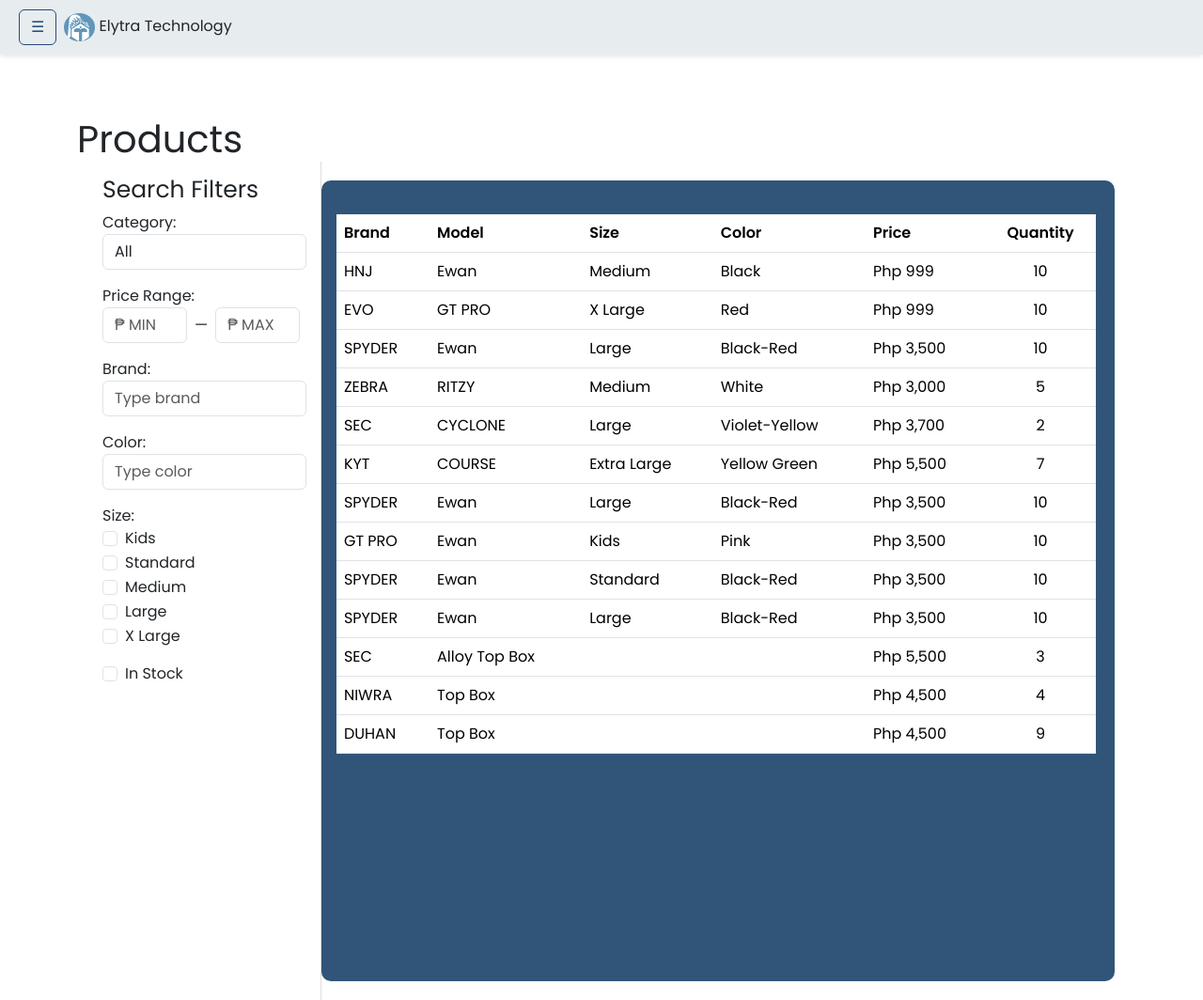
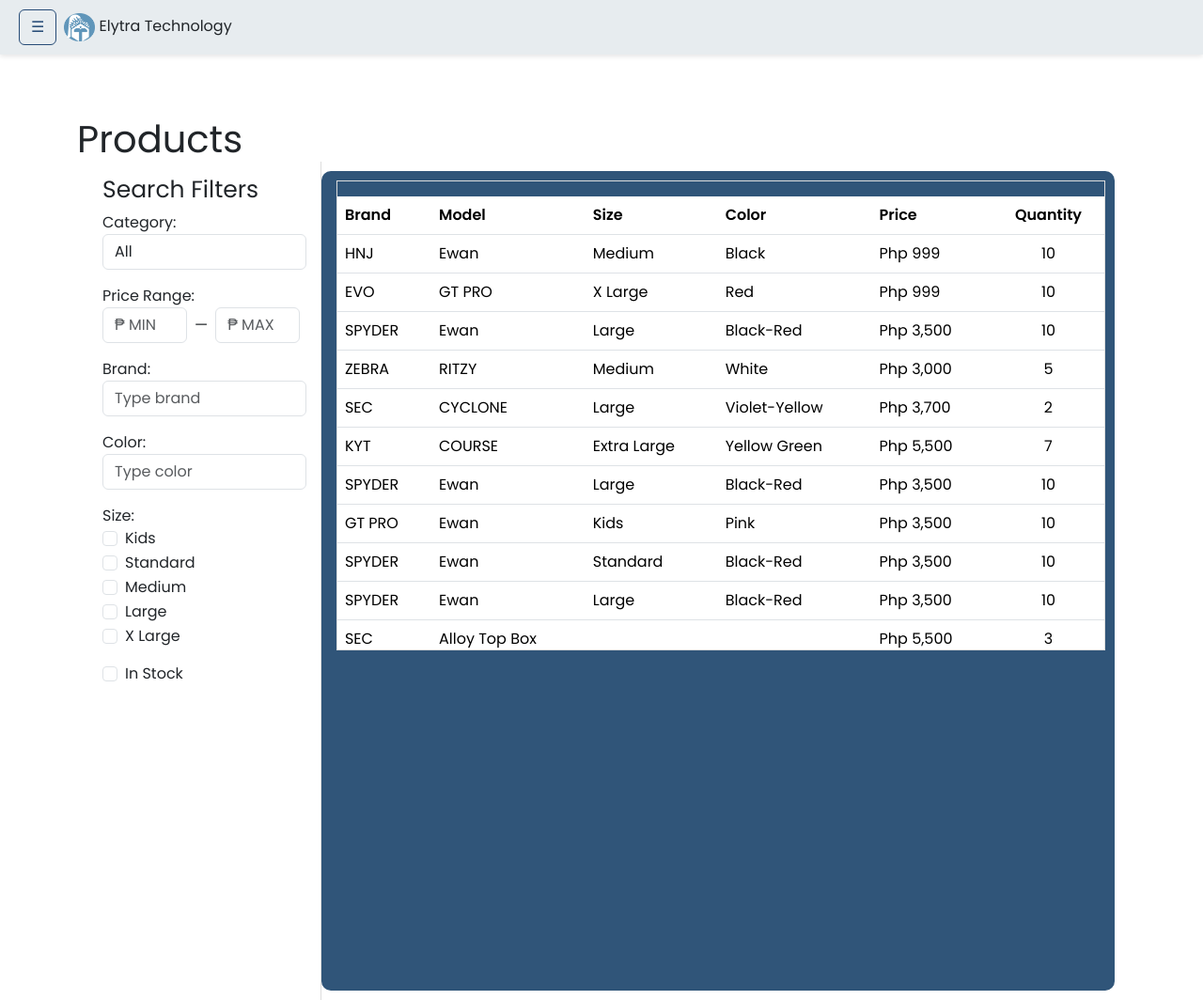
Before and after one commit to jc-pogi/chano, a Django app: page /products/ in a window 1280 px wide. Shown: the whole page at 94% size. Run offline with Django 5.2, Linux system fonts and the light colour scheme.

Commit message:
productTable
Naglagay ng scrollbar sa table

Things to do:
-Need to fix the size of the background color

```diff
--- a/etms_portal/etms_app/templates/productTable.html
+++ b/etms_portal/etms_app/templates/productTable.html
@@ -1,3 +1,4 @@
+<div class="table-container">
     <table class="table table-hover mt-3" id="{{ table_id }}">
         <thead>
             <tr>
@@ -130,20 +131,30 @@
             </tr>
         </tbody>
     </table>
-
-
+</div>
 
 <style>
+/* Scrollable table container */
+.table-container {
+    max-height: 500px; /* Adjust the height */
+    overflow-y: auto;
+    border: 1px solid #ddd;
+}
 
+/* Fix table header */
+.table-container thead {
+    position: sticky;
+    top: 0;
+    background: white;
+    z-index: 2;
+}
+
+/* Optional: Adjust padding */
 th:first-child, td:first-child {
     display: none;
 }
 
 table td, table th {
-    padding: 15px 10px; /* Adjust padding */
+    padding: 15px 10px;
 }
-
-
-
-
 </style>
--- a/etms_portal/etms_app/templates/products.html
+++ b/etms_portal/etms_app/templates/products.html
@@ -80,7 +80,7 @@
         </div>
 
 
-        <div class="product-container ps-3" style="background-color: #305579; padding: 20px; border-radius: 10px; margin: 20px auto; width: 78%; box-sizing: border-box;">
+        <div class="product-container ps-3" style="background-color: #305579; padding: 10px; border-radius: 10px; margin: 10px auto; width: 78%; box-sizing: border-box;">
             {% include "productTable.html" with table_id="productTable" %}
         </div>
 
```
Lines whose indentation alone changed are shown as unchanged.
